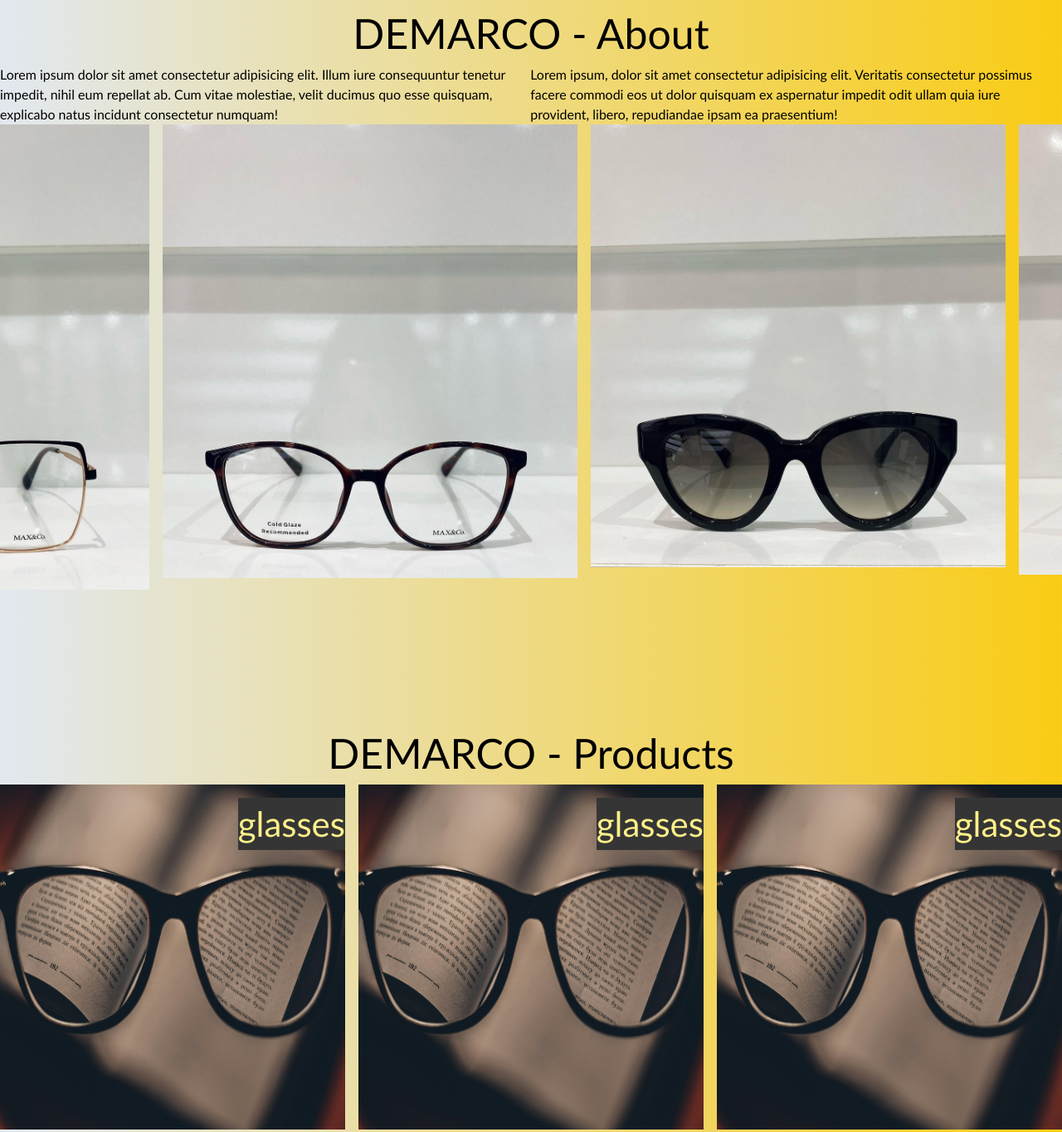
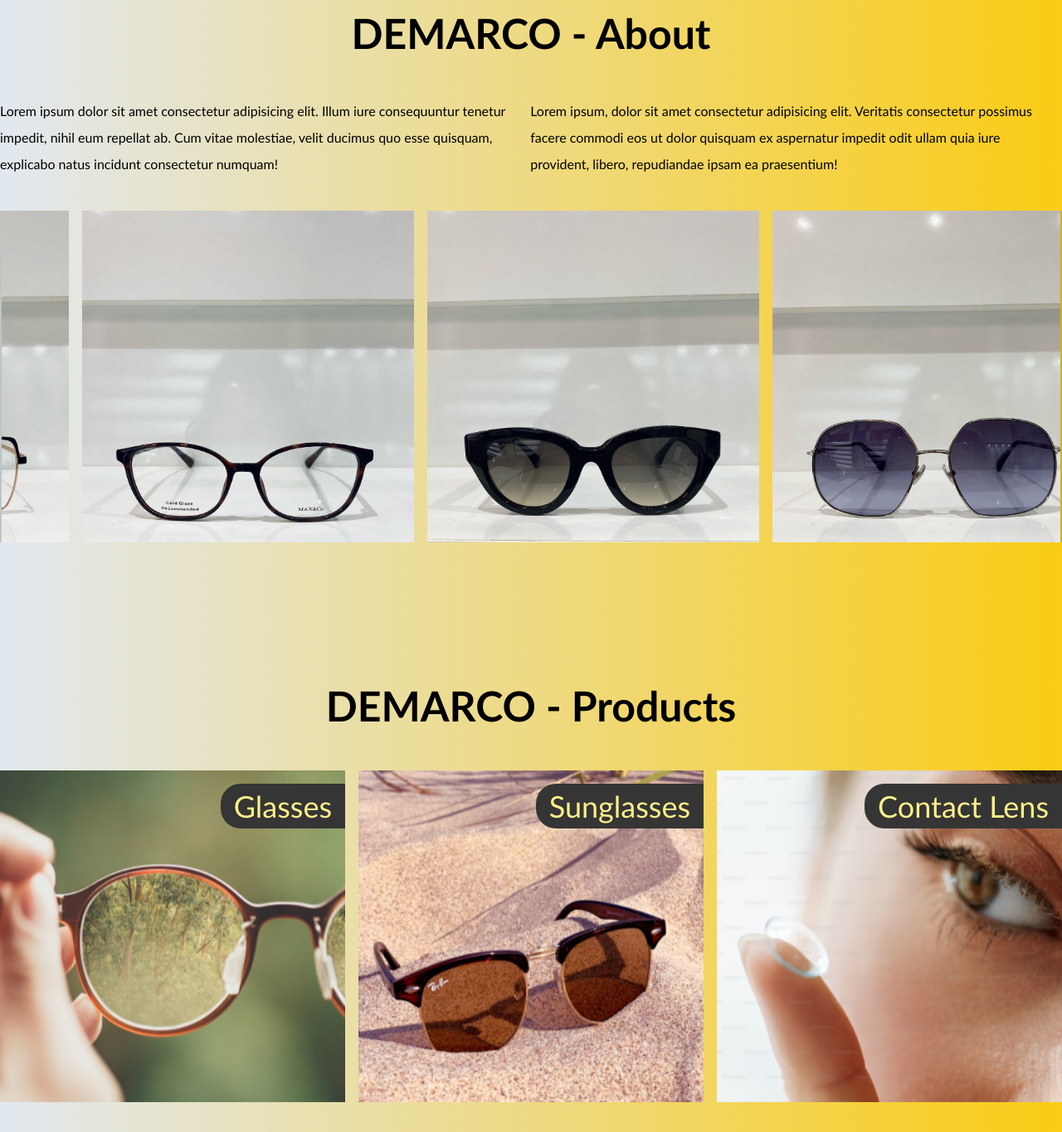
Before and after one commit to shin-102/Optique-DEMARCO, a website: page index.html in a window 1280 px wide. Shown: the part 957-2322 px from the top of the page at 83% size. Drawn offline with Linux system fonts and the light colour scheme.

Commit message:
45% done

```diff
--- a/index.html
+++ b/index.html
@@ -10,8 +10,8 @@
 </head>
 
 <style>
-  h1 { font-size: 60px; font-weight: bolder;}
-  h2 { font-size: 50px; }
+  h1 { font-size: 60px; font-weight: bold ;}
+  h2 { font-size: 50px; font-weight: bold ;}
   h3 { font-size: 42px; }
   h4 { font-size: 36px; }
   h5 { font-size: 28px; }
@@ -28,11 +28,15 @@
   }
 
   .carousel-item {
-    min-width: 500px;
+    min-width: 400px;
     /* Adjust based on your design */
     margin-right: 1rem;
     /* Space between images */
+    img {
+      height: 400px;
+    }
   }
+
 
   @keyframes slide {
     0% {
@@ -42,6 +46,10 @@
     100% {
       transform: translateX(-100%);
     }
+  }
+
+  .flagImg {
+    height: 400px
   }
 </style>
 
@@ -69,6 +77,8 @@
     </div>
   </header>
 
+<!-- *HERO SECTION* -->
+
   <article class="container mx-auto w-2/3 rounded-md h-screen flex justify-center items-center">
     <section class="relative">
       <div class="bg-soft-jet/65 inset-0 aspect-video absolute z-[1]  rounded-3xl">
@@ -80,11 +90,13 @@
     </section>
   </article>
 
-  <article class="container mx-auto flex flex-col items-center">
+  <!-- *ABOUT SECTION* -->
+
+  <article class="container mx-auto flex flex-col gap-10 items-center">
     <section>
       <h2>DEMARCO - About</h2>
     </section>
-    <section class="flex">
+    <section class="flex leading-8">
       <div>Lorem ipsum dolor sit amet consectetur adipisicing elit. Illum iure consequuntur tenetur impedit, nihil eum
         repellat ab. Cum vitae molestiae, velit ducimus quo esse quisquam, explicabo natus incidunt consectetur numquam!
       </div>
@@ -93,7 +105,7 @@
         praesentium!</div>
     </section>
     <section>
-      <div class="carousel w-full max-w-7xl"> <!--Change max-w-4xl for invisible cloak -->
+      <div class="carousel w-full max-w-7xl border-x-2 border-x-soft-jet border-opacity-20"> <!--Change max-w-[] for invisible cloak -->
         <div class="carousel-inner">
           <div class="carousel-item">
             <a href="https://www.instagram.com/p/C2-2JI7Ct4J/"><img src="./images/G1.jpg" alt="Image 1" class="w-full"></a>
@@ -121,35 +133,39 @@
     </section>
   </article>
 
-  <article class="container mx-auto flex flex-col items-center">
+  <!-- *PRODUCTS SECTION* -->
+
+  <article class="container mx-auto flex flex-col gap-10 items-center">
     <section>
       <h2>DEMARCO - Products</h2>
     </section>
     <section class="grid grid-cols-3 gap-4">
       <div class="relative">
-        <span class="absolute right-0 top-4 bg-soft-jet">
-          <h3 class="text-yellow-200">glasses</h3>
+        <span class="absolute right-0 top-4 bg-soft-jet px-4 rounded-s-3xl">
+          <h4 class="text-yellow-200">Glasses</h4>
         </span>
-        <img src="./images/HeroImg.jpeg" alt="img" class="aspect-square">
+        <img src="./images/Demarco-glasses.png" alt="Demarco glasses" class="flagImg">
       </div>
       <div class="relative">
-        <span class="absolute right-0 top-4 bg-soft-jet">
-          <h3 class="text-yellow-200">glasses</h3>
+        <span class="absolute right-0 top-4 bg-soft-jet px-4 rounded-s-3xl">
+          <h4 class="text-yellow-200">Sunglasses</h4>
         </span>
-        <img src="./images/HeroImg.jpeg" alt="img" class="aspect-square">
+        <img src="./images/Demarco-Sunglasses.png" alt="Demarco Sunglasses" class="flagImg">
       </div>
       <div class="relative">
-        <span class="absolute right-0 top-4 bg-soft-jet">
-          <h3 class="text-yellow-200">glasses</h3>
+        <span class="absolute right-0 top-4 bg-soft-jet px-4 rounded-s-3xl">
+          <h4 class="text-yellow-200">Contact Lens</h4>
         </span>
-        <img src="./images/HeroImg.jpeg" alt="img" class="aspect-square">
+        <img src="./images/Demarco-lens.png" alt="Demarco Lens" class="flagImg">
       </div>
     </section>
   </article>
 
+  <!-- *SERVICES SECTION* -->
+
   <article class="flex flex-col items-center gap-20 sm:py-16 lg:py-24">
     <section>
-      <h3>DEMARCO - services</h3>
+      <h2>DEMARCO - services</h2>
     </section>
     <section class="px-4 mx-auto max-w-7xl sm:px-6 lg:px-8">
       <div class="grid grid-cols-1 text-center sm:grid-cols-2 gap-y-8 lg:grid-cols-4 sm:gap-12">
@@ -195,6 +211,8 @@
       </div>
     </section>
   </article>
+
+  <!-- *FOOTER SECTION* -->
 
   <footer class="bg-soft-jet/60 w-full h-screen flex flex-col items-center">
     <section>
```
Also changed, not shown: images/Demarco-Sunglasses.jpg (added), images/Demarco-Sunglasses.png (added), images/Demarco-glasses.jpg (added), images/Demarco-glasses.png (added), images/Demarco-lens.png (added), src/output.css.
